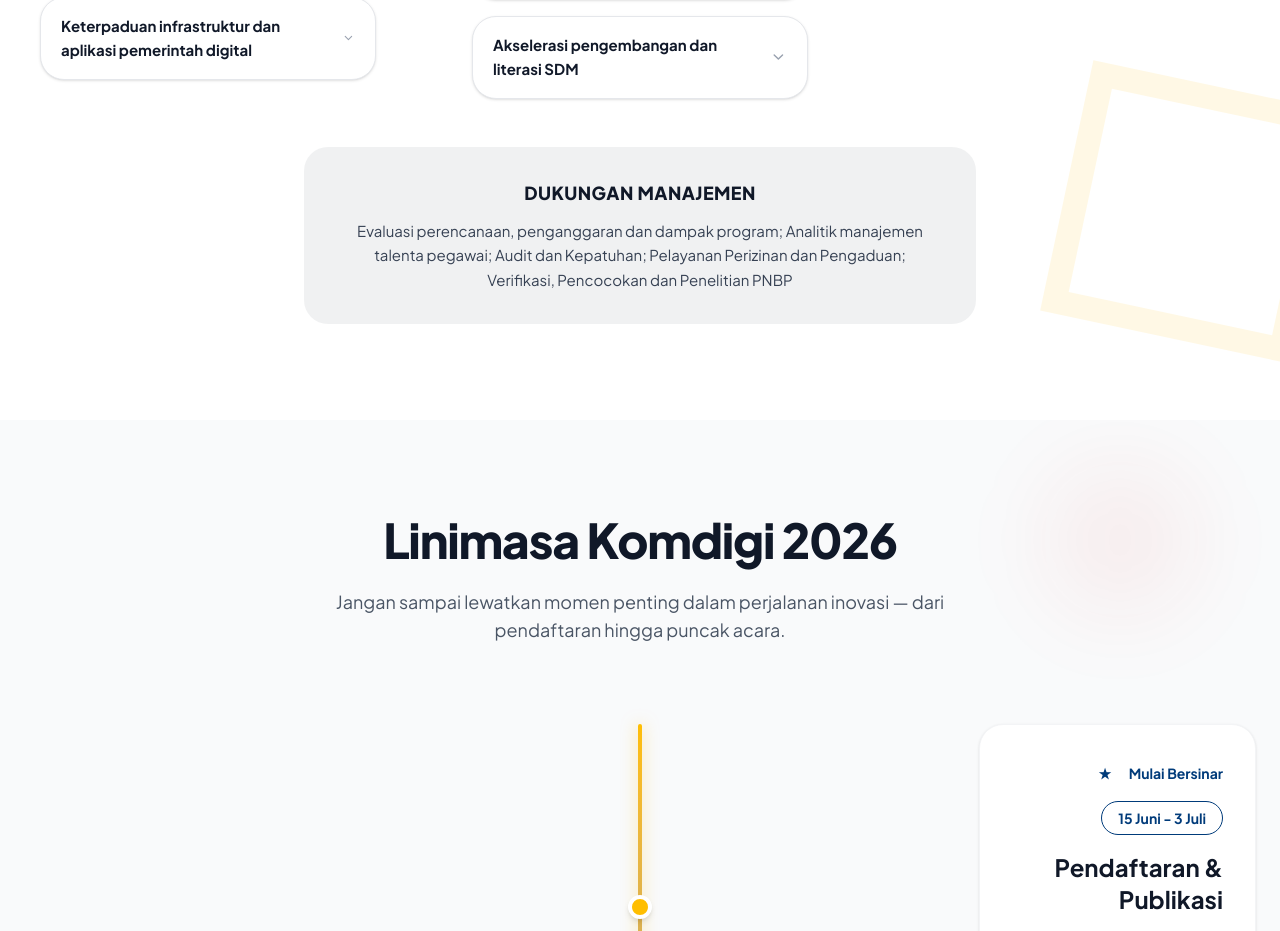
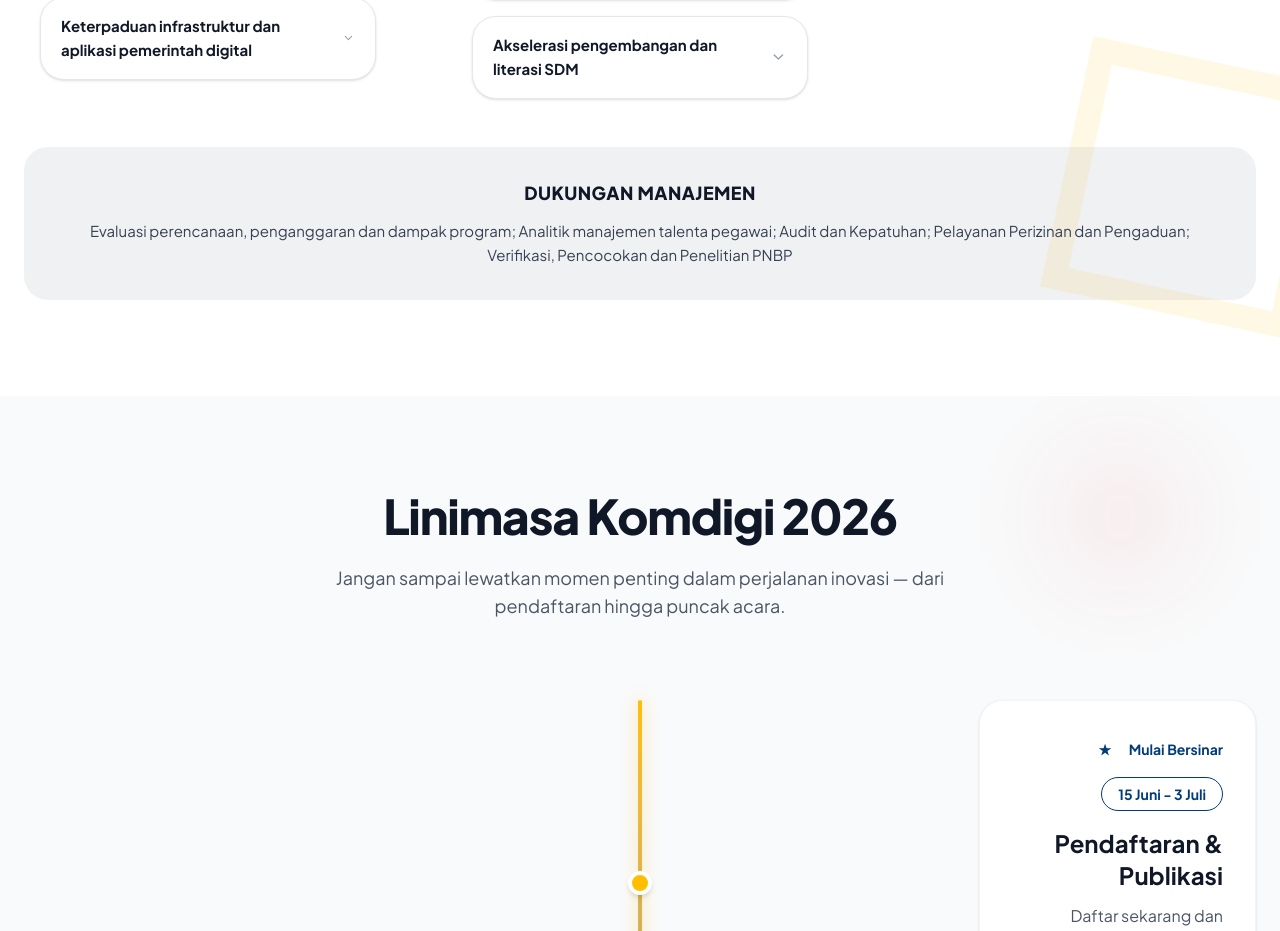
Before and after one commit to Shulmucus/HackathonKomdigi, a Next.js app: page / in a window 1280 px wide. Shown: the part 1631-2562 px from the top of the page. Built offline with nearby package versions, Linux system fonts and the light colour scheme.

Commit message:
panjangin dukungan manajemen

```diff
--- a/components/sections/StrategicAlignment.tsx
+++ b/components/sections/StrategicAlignment.tsx
@@ -198,7 +198,7 @@
           whileInView={{ opacity: 1, y: 0 }}
           viewport={{ once: true }}
           transition={{ duration: 0.6, delay: 0.3 }}
-          className="mt-12 mx-auto max-w-2xl bg-gray-500/10 rounded-3xl px-10 py-8 text-center"
+          className="mt-12 mx-auto max-w-full bg-gray-500/10 rounded-3xl px-10 py-8 text-center"
         >
           <h3 className="text-lg font-extrabold text-gray-900 mb-3 tracking-wide">
             DUKUNGAN MANAJEMEN
```
